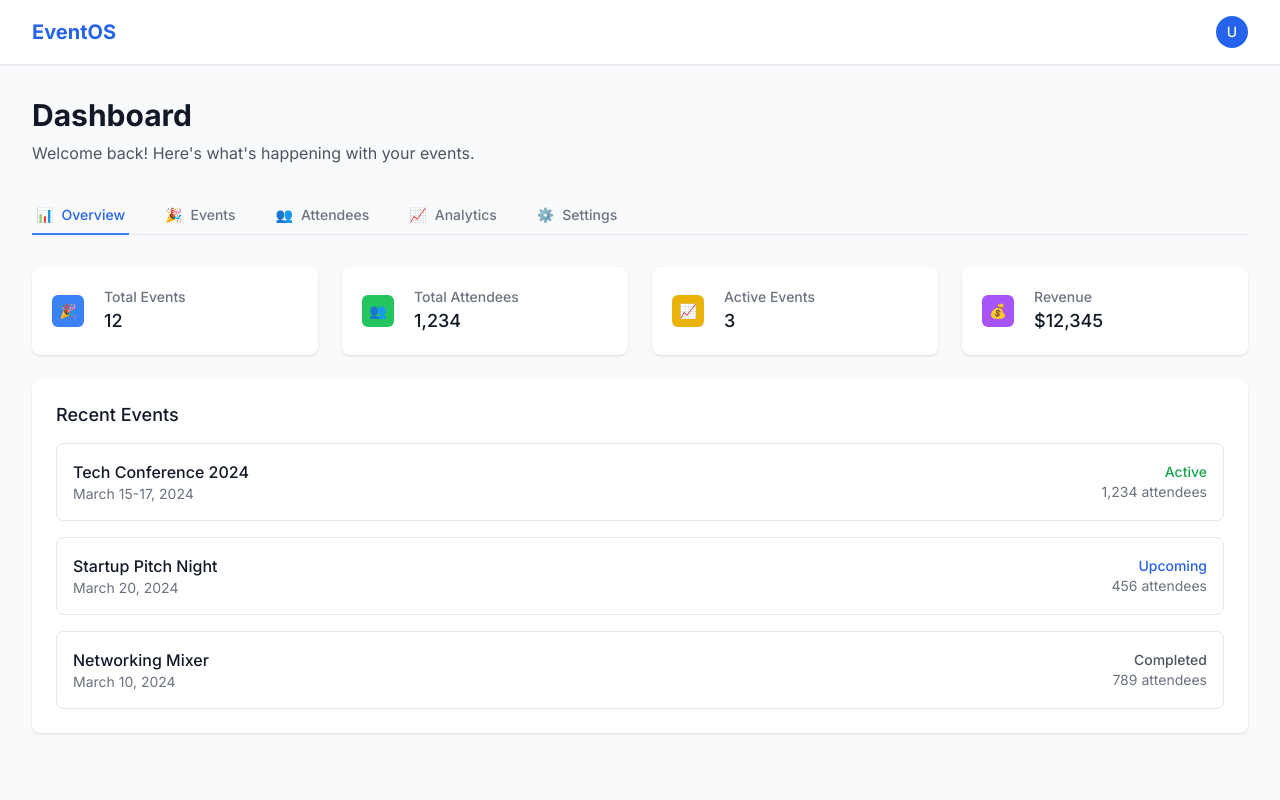
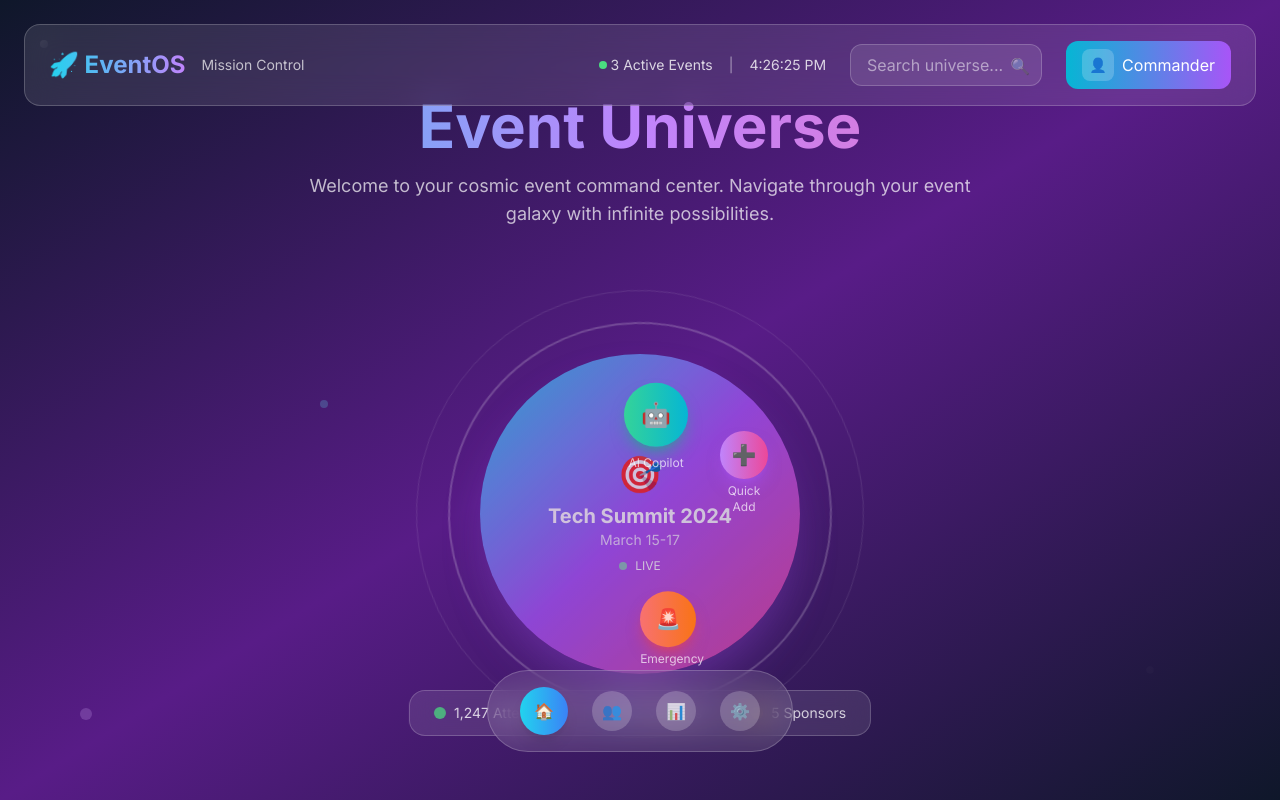
Before and after one commit to codebanditssss/eventos-hackathon, a Next.js app: page /dashboard in a window 1280 px wide. Built offline with nearby package versions, Linux system fonts and the light colour scheme.

Commit message:
foundation layout structure

```diff
--- a/src/app/dashboard/page.tsx
+++ b/src/app/dashboard/page.tsx
@@ -1,37 +1,70 @@
 'use client'
 
-import { useState } from 'react'
+import { useState, useEffect } from 'react'
 import Link from 'next/link'
 
 export default function DashboardPage() {
-  const [activeTab, setActiveTab] = useState('overview')
+  const [currentTime, setCurrentTime] = useState(new Date())
 
-  const tabs = [
-    { id: 'overview', name: 'Overview', icon: '📊' },
-    { id: 'events', name: 'Events', icon: '🎉' },
-    { id: 'attendees', name: 'Attendees', icon: '👥' },
-    { id: 'analytics', name: 'Analytics', icon: '📈' },
-    { id: 'settings', name: 'Settings', icon: '⚙️' },
-  ]
+  useEffect(() => {
+    const timer = setInterval(() => setCurrentTime(new Date()), 1000)
+    return () => clearInterval(timer)
+  }, [])
 
   return (
-    <div className="min-h-screen bg-gray-50">
-      {/* Navigation Header */}
-      <nav className="bg-white shadow-sm border-b border-gray-200">
-        <div className="max-w-7xl mx-auto px-4 sm:px-6 lg:px-8">
-          <div className="flex justify-between h-16">
-            <div className="flex items-center">
-              <Link href="/" className="text-xl font-bold text-blue-600">
-                EventOS
+    <div className="min-h-screen bg-gradient-to-br from-slate-900 via-purple-900 to-slate-900 overflow-hidden relative">
+      {/* Cosmic Background Effects */}
+      <div className="absolute inset-0 opacity-30">
+        <div className="absolute top-10 left-10 w-2 h-2 bg-white rounded-full animate-pulse"></div>
+        <div className="absolute top-20 right-20 w-1 h-1 bg-blue-300 rounded-full animate-ping"></div>
+        <div className="absolute bottom-20 left-20 w-3 h-3 bg-purple-300 rounded-full animate-pulse delay-1000"></div>
+        <div className="absolute bottom-32 right-32 w-1 h-1 bg-white rounded-full animate-ping delay-500"></div>
+        <div className="absolute top-1/2 left-1/4 w-2 h-2 bg-cyan-300 rounded-full animate-pulse delay-700"></div>
+      </div>
+
+      {/* Floating Navigation Header */}
+      <nav className="absolute top-6 left-6 right-6 z-50">
+        <div className="bg-white/10 backdrop-blur-lg border border-white/20 rounded-2xl px-6 py-4">
+          <div className="flex justify-between items-center">
+            <div className="flex items-center space-x-4">
+              <Link href="/" className="text-2xl font-bold bg-gradient-to-r from-cyan-400 to-purple-400 bg-clip-text text-transparent">
+                🚀 EventOS
               </Link>
+              <div className="hidden md:block text-white/70 text-sm">
+                Mission Control
               </div>
-            <div className="flex items-center space-x-4">
+            </div>
+
+            <div className="flex items-center space-x-6">
+              {/* Quick Stats */}
+              <div className="hidden lg:flex items-center space-x-4 text-white/80 text-sm">
+                <div className="flex items-center space-x-1">
+                  <div className="w-2 h-2 bg-green-400 rounded-full animate-pulse"></div>
+                  <span>3 Active Events</span>
+                </div>
+                <div className="text-white/50">|</div>
+                <div>{currentTime.toLocaleTimeString()}</div>
+              </div>
+
+              {/* Search */}
+              <div className="hidden md:block">
                 <div className="relative">
-                <button className="flex items-center text-sm rounded-full focus:outline-none focus:ring-2 focus:ring-offset-2 focus:ring-blue-500">
-                  <span className="sr-only">Open user menu</span>
-                  <div className="h-8 w-8 rounded-full bg-blue-600 flex items-center justify-center">
-                    <span className="text-white text-sm font-medium">U</span>
+                  <input
+                    type="text"
+                    placeholder="Search universe..."
+                    className="bg-white/10 border border-white/20 rounded-xl px-4 py-2 text-white placeholder-white/50 focus:outline-none focus:ring-2 focus:ring-cyan-400 w-48"
+                  />
+                  <div className="absolute right-3 top-2.5 text-white/50">🔍</div>
                 </div>
+              </div>
+
+              {/* Profile */}
+              <div className="relative">
+                <button className="flex items-center space-x-2 bg-gradient-to-r from-cyan-500 to-purple-500 rounded-xl px-4 py-2 text-white hover:from-cyan-600 hover:to-purple-600 transition-all duration-300">
+                  <div className="w-8 h-8 bg-white/20 rounded-lg flex items-center justify-center">
+                    <span className="text-sm font-bold">👤</span>
+                  </div>
+                  <span className="hidden md:block">Commander</span>
                 </button>
               </div>
             </div>
@@ -39,189 +72,117 @@ export default function DashboardPage() {
         </div>
       </nav>
 
-      <div className="max-w-7xl mx-auto px-4 sm:px-6 lg:px-8 py-8">
-        <div className="mb-8">
-          <h1 className="text-3xl font-bold text-gray-900">Dashboard</h1>
-          <p className="mt-2 text-gray-600">Welcome back! Here's what's happening with your events.</p>
+      {/* Main Dashboard Universe Container */}
+      <div className="pt-24 pb-8 px-6 h-screen flex flex-col">
+        {/* Welcome Section */}
+        <div className="text-center mb-8">
+          <h1 className="text-4xl md:text-6xl font-bold bg-gradient-to-r from-cyan-400 via-purple-400 to-pink-400 bg-clip-text text-transparent mb-4">
+            Event Universe
+          </h1>
+          <p className="text-white/70 text-lg max-w-2xl mx-auto">
+            Welcome to your cosmic event command center. Navigate through your event galaxy with infinite possibilities.
+          </p>
         </div>
 
-        {/* Tab Navigation */}
-        <div className="border-b border-gray-200 mb-8">
-          <nav className="-mb-px flex space-x-8">
-            {tabs.map((tab) => (
-              <button
-                key={tab.id}
-                onClick={() => setActiveTab(tab.id)}
-                className={`py-2 px-1 border-b-2 font-medium text-sm ${
-                  activeTab === tab.id
-                    ? 'border-blue-500 text-blue-600'
-                    : 'border-transparent text-gray-500 hover:text-gray-700 hover:border-gray-300'
-                }`}
-              >
-                <span className="mr-2">{tab.icon}</span>
-                {tab.name}
-              </button>
-            ))}
-          </nav>
-        </div>
+        {/* Central Universe Container */}
+        <div className="flex-1 relative">
+          {/* This will be the main orbital dashboard container */}
+          <div className="absolute inset-0 flex items-center justify-center">
 
-        {/* Dashboard Content */}
-        <div className="space-y-6">
-          {activeTab === 'overview' && (
-            <div className="space-y-6">
-              {/* Stats Cards */}
-              <div className="grid grid-cols-1 md:grid-cols-2 lg:grid-cols-4 gap-6">
-                <div className="bg-white overflow-hidden shadow rounded-lg">
-                  <div className="p-5">
-                    <div className="flex items-center">
-                      <div className="flex-shrink-0">
-                        <div className="w-8 h-8 bg-blue-500 rounded-md flex items-center justify-center">
-                          <span className="text-white text-sm">🎉</span>
-                        </div>
-                      </div>
-                      <div className="ml-5 w-0 flex-1">
-                        <dl>
-                          <dt className="text-sm font-medium text-gray-500 truncate">Total Events</dt>
-                          <dd className="text-lg font-medium text-gray-900">12</dd>
-                        </dl>
-                      </div>
+            {/* Central Event Sphere Placeholder */}
+            <div className="relative">
+              {/* Main Event Sphere */}
+              <div className="w-64 h-64 md:w-80 md:h-80 bg-gradient-to-br from-cyan-400 via-purple-500 to-pink-500 rounded-full flex items-center justify-center shadow-2xl shadow-purple-500/50 animate-pulse">
+                <div className="text-center text-white">
+                  <div className="text-4xl mb-2">🎯</div>
+                  <h3 className="text-xl font-bold">Tech Summit 2024</h3>
+                  <p className="text-sm opacity-80">March 15-17</p>
+                  <div className="mt-2 flex items-center justify-center space-x-2">
+                    <div className="w-2 h-2 bg-green-300 rounded-full animate-pulse"></div>
+                    <span className="text-xs">LIVE</span>
                   </div>
                 </div>
               </div>
 
-                <div className="bg-white overflow-hidden shadow rounded-lg">
-                  <div className="p-5">
-                    <div className="flex items-center">
-                      <div className="flex-shrink-0">
-                        <div className="w-8 h-8 bg-green-500 rounded-md flex items-center justify-center">
-                          <span className="text-white text-sm">👥</span>
+              {/* Orbital Ring */}
+              <div className="absolute inset-0 border-2 border-white/20 rounded-full animate-spin" style={{width: '120%', height: '120%', left: '-10%', top: '-10%'}}></div>
+              <div className="absolute inset-0 border border-white/10 rounded-full animate-spin" style={{width: '140%', height: '140%', left: '-20%', top: '-20%', animationDirection: 'reverse', animationDuration: '20s'}}></div>
             </div>
+
+            {/* Floating Action Bubbles - Positioned around the central sphere */}
+            <div className="absolute top-1/2 left-1/2 transform -translate-x-1/2 -translate-y-1/2">
+
+              {/* AI Copilot Button */}
+              <div className="absolute -top-32 -left-4 animate-bounce">
+                <button className="w-16 h-16 bg-gradient-to-r from-emerald-400 to-cyan-500 rounded-full shadow-lg shadow-emerald-500/50 flex items-center justify-center text-white text-2xl hover:scale-110 transition-transform duration-300">
+                  🤖
+                </button>
+                <div className="text-white/70 text-xs text-center mt-2">AI Copilot</div>
               </div>
-                      <div className="ml-5 w-0 flex-1">
-                        <dl>
-                          <dt className="text-sm font-medium text-gray-500 truncate">Total Attendees</dt>
-                          <dd className="text-lg font-medium text-gray-900">1,234</dd>
-                        </dl>
+
+              {/* Quick Add Button */}
+              <div className="absolute -top-20 left-20 animate-bounce delay-300">
+                <button className="w-12 h-12 bg-gradient-to-r from-purple-400 to-pink-500 rounded-full shadow-lg shadow-purple-500/50 flex items-center justify-center text-white text-xl hover:scale-110 transition-transform duration-300">
+                  ➕
+                </button>
+                <div className="text-white/70 text-xs text-center mt-1">Quick Add</div>
               </div>
-                    </div>
+
+              {/* Emergency Button */}
+              <div className="absolute top-20 -right-16 animate-bounce delay-700">
+                <button className="w-14 h-14 bg-gradient-to-r from-red-400 to-orange-500 rounded-full shadow-lg shadow-red-500/50 flex items-center justify-center text-white text-xl hover:scale-110 transition-transform duration-300">
+                  🚨
+                </button>
+                <div className="text-white/70 text-xs text-center mt-1">Emergency</div>
               </div>
             </div>
 
-                <div className="bg-white overflow-hidden shadow rounded-lg">
-                  <div className="p-5">
-                    <div className="flex items-center">
-                      <div className="flex-shrink-0">
-                        <div className="w-8 h-8 bg-yellow-500 rounded-md flex items-center justify-center">
-                          <span className="text-white text-sm">📈</span>
+            {/* Status Indicators */}
+            <div className="absolute bottom-8 left-1/2 transform -translate-x-1/2">
+              <div className="bg-white/10 backdrop-blur-lg border border-white/20 rounded-2xl px-6 py-3">
+                <div className="flex items-center space-x-6 text-white/80">
+                  <div className="flex items-center space-x-2">
+                    <div className="w-3 h-3 bg-green-400 rounded-full animate-pulse"></div>
+                    <span className="text-sm">1,247 Attendees</span>
                   </div>
+                  <div className="w-px h-4 bg-white/30"></div>
+                  <div className="flex items-center space-x-2">
+                    <div className="w-3 h-3 bg-blue-400 rounded-full animate-pulse"></div>
+                    <span className="text-sm">12 Vendors</span>
                   </div>
-                      <div className="ml-5 w-0 flex-1">
-                        <dl>
-                          <dt className="text-sm font-medium text-gray-500 truncate">Active Events</dt>
-                          <dd className="text-lg font-medium text-gray-900">3</dd>
-                        </dl>
+                  <div className="w-px h-4 bg-white/30"></div>
+                  <div className="flex items-center space-x-2">
+                    <div className="w-3 h-3 bg-yellow-400 rounded-full animate-pulse"></div>
+                    <span className="text-sm">5 Sponsors</span>
                   </div>
-                    </div>
-                  </div>
-                </div>
-
-                <div className="bg-white overflow-hidden shadow rounded-lg">
-                  <div className="p-5">
-                    <div className="flex items-center">
-                      <div className="flex-shrink-0">
-                        <div className="w-8 h-8 bg-purple-500 rounded-md flex items-center justify-center">
-                          <span className="text-white text-sm">💰</span>
-                        </div>
-                      </div>
-                      <div className="ml-5 w-0 flex-1">
-                        <dl>
-                          <dt className="text-sm font-medium text-gray-500 truncate">Revenue</dt>
-                          <dd className="text-lg font-medium text-gray-900">$12,345</dd>
-                        </dl>
                 </div>
               </div>
             </div>
           </div>
         </div>
 
-              {/* Recent Events */}
-              <div className="bg-white shadow rounded-lg">
-                <div className="px-4 py-5 sm:p-6">
-                  <h3 className="text-lg leading-6 font-medium text-gray-900 mb-4">Recent Events</h3>
-                  <div className="space-y-4">
-                    <div className="flex items-center justify-between p-4 border border-gray-200 rounded-lg">
-                      <div>
-                        <h4 className="font-medium text-gray-900">Tech Conference 2024</h4>
-                        <p className="text-sm text-gray-500">March 15-17, 2024</p>
-                      </div>
-                      <div className="text-right">
-                        <p className="text-sm font-medium text-green-600">Active</p>
-                        <p className="text-sm text-gray-500">1,234 attendees</p>
-                      </div>
-                    </div>
-                    <div className="flex items-center justify-between p-4 border border-gray-200 rounded-lg">
-                      <div>
-                        <h4 className="font-medium text-gray-900">Startup Pitch Night</h4>
-                        <p className="text-sm text-gray-500">March 20, 2024</p>
-                      </div>
-                      <div className="text-right">
-                        <p className="text-sm font-medium text-blue-600">Upcoming</p>
-                        <p className="text-sm text-gray-500">456 attendees</p>
-                      </div>
-                    </div>
-                    <div className="flex items-center justify-between p-4 border border-gray-200 rounded-lg">
-                      <div>
-                        <h4 className="font-medium text-gray-900">Networking Mixer</h4>
-                        <p className="text-sm text-gray-500">March 10, 2024</p>
-                      </div>
-                      <div className="text-right">
-                        <p className="text-sm font-medium text-gray-600">Completed</p>
-                        <p className="text-sm text-gray-500">789 attendees</p>
+        {/* Bottom Navigation Arc */}
+        <div className="relative">
+          <div className="absolute bottom-0 left-1/2 transform -translate-x-1/2 mb-4">
+            <div className="bg-white/10 backdrop-blur-lg border border-white/20 rounded-full px-8 py-4">
+              <div className="flex items-center space-x-6">
+                <button className="w-12 h-12 bg-gradient-to-r from-cyan-400 to-blue-500 rounded-full flex items-center justify-center text-white hover:scale-110 transition-transform duration-300 shadow-lg">
+                  🏠
+                </button>
+                <button className="w-10 h-10 bg-white/20 rounded-full flex items-center justify-center text-white/70 hover:bg-white/30 hover:scale-110 transition-all duration-300">
+                  👥
+                </button>
+                <button className="w-10 h-10 bg-white/20 rounded-full flex items-center justify-center text-white/70 hover:bg-white/30 hover:scale-110 transition-all duration-300">
+                  📊
+                </button>
+                <button className="w-10 h-10 bg-white/20 rounded-full flex items-center justify-center text-white/70 hover:bg-white/30 hover:scale-110 transition-all duration-300">
+                  ⚙️
+                </button>
               </div>
             </div>
           </div>
         </div>
       </div>
     </div>
-          )}
-
-          {activeTab === 'events' && (
-            <div className="bg-white shadow rounded-lg">
-              <div className="px-4 py-5 sm:p-6">
-                <h3 className="text-lg leading-6 font-medium text-gray-900 mb-4">Events Management</h3>
-                <p className="text-gray-500">Event management features will be implemented here.</p>
-              </div>
-            </div>
-          )}
-
-          {activeTab === 'attendees' && (
-            <div className="bg-white shadow rounded-lg">
-              <div className="px-4 py-5 sm:p-6">
-                <h3 className="text-lg leading-6 font-medium text-gray-900 mb-4">Attendees</h3>
-                <p className="text-gray-500">Attendee management features will be implemented here.</p>
-              </div>
-            </div>
-          )}
-
-          {activeTab === 'analytics' && (
-            <div className="bg-white shadow rounded-lg">
-              <div className="px-4 py-5 sm:p-6">
-                <h3 className="text-lg leading-6 font-medium text-gray-900 mb-4">Analytics</h3>
-                <p className="text-gray-500">Analytics and reporting features will be implemented here.</p>
-              </div>
-            </div>
-          )}
-
-          {activeTab === 'settings' && (
-            <div className="bg-white shadow rounded-lg">
-              <div className="px-4 py-5 sm:p-6">
-                <h3 className="text-lg leading-6 font-medium text-gray-900 mb-4">Settings</h3>
-                <p className="text-gray-500">Settings and configuration options will be implemented here.</p>
-              </div>
-            </div>
-          )}
-        </div>
-      </div>
-    </div>
   )
 }
```
Lines whose indentation alone changed are shown as unchanged.
